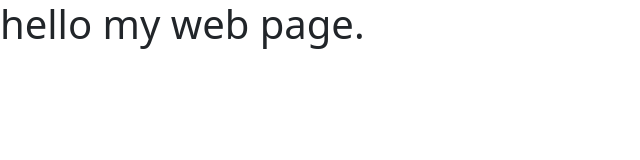
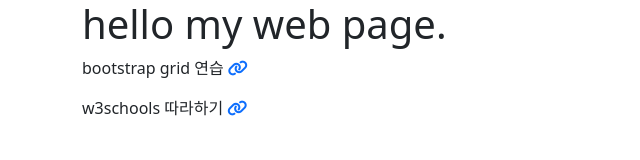
Before and after one commit to RelaxingNap/web20220207, a plain HTML site: page index.html in a window 1280 px wide. Shown: the whole page, without its empty margins (0-640 px from the left). Drawn offline with nearby package versions, Linux system fonts and the light colour scheme.

Commit message:
Update index.html

```diff
--- a/index.html
+++ b/index.html
@@ -9,8 +9,27 @@
     </style>
 </head>
 <body>
+    <div class="container">
+        <div class="row">
+            <div class="col">
+                <h1> hello my web page. </h1>
 
-    <h1>hello my web page. </h1>
+                <p> bootstrap grid 연습
+                    <a href="https://relaxingnap.github.io/web20220207/css/67bootstrap-grid.html">
+                        <i class="fa-solid fa-link"></i>
+                    </a>
+                </p>
+
+                <p>
+                    w3schools 따라하기
+                    <a href="https://relaxingnap.github.io/web20220207/css/54layout.html">
+                        <i class="fa-solid fa-link"></i>
+                    </a>
+                </p>
+            </div>
+        </div>
+    </div>
+
     <script src="https://cdn.jsdelivr.net/npm/bootstrap@5.1.3/dist/js/bootstrap.bundle.min.js" integrity="sha384-ka7Sk0Gln4gmtz2MlQnikT1wXgYsOg+OMhuP+IlRH9sENBO0LRn5q+8nbTov4+1p" crossorigin="anonymous"></script>
 </body>
 </html>
```
